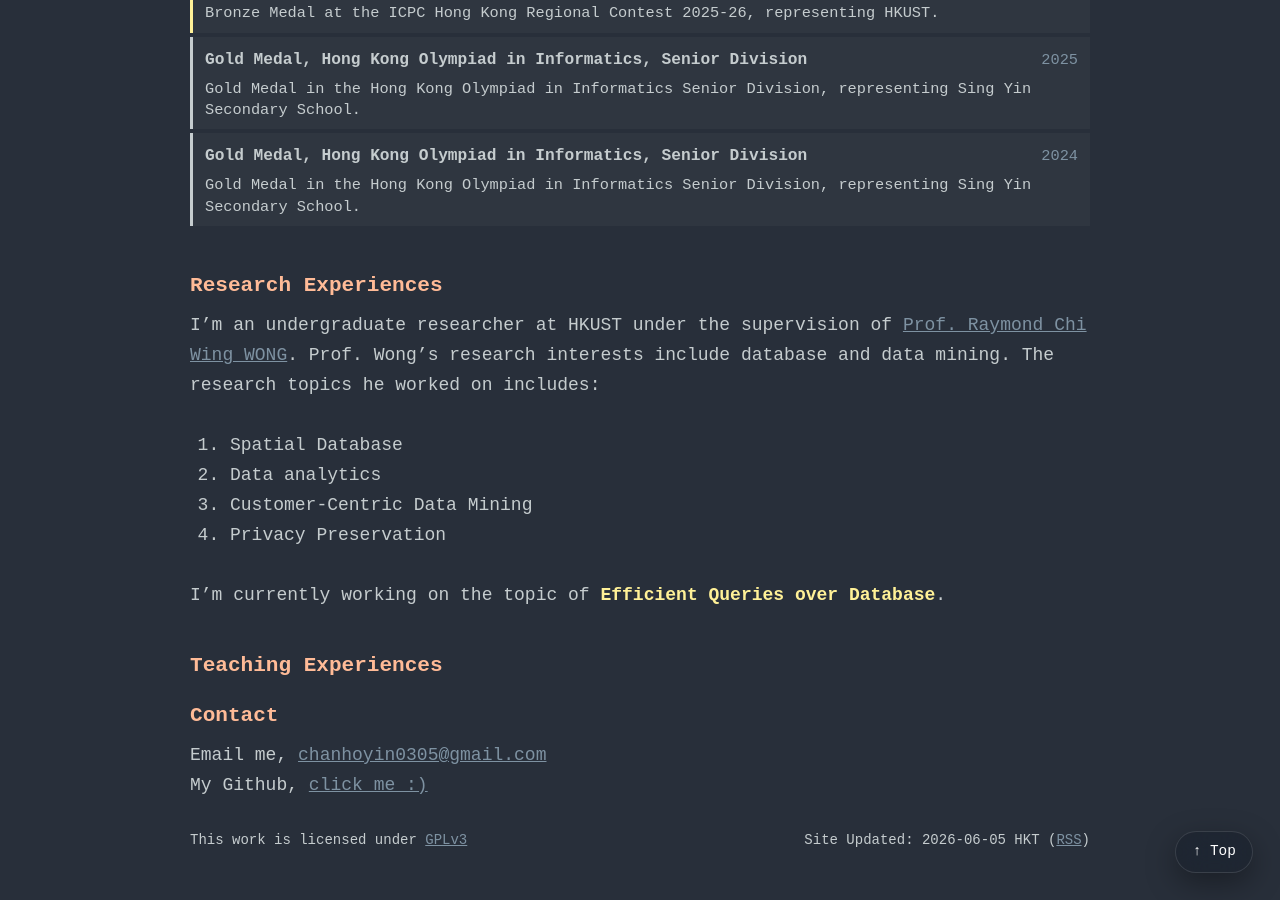
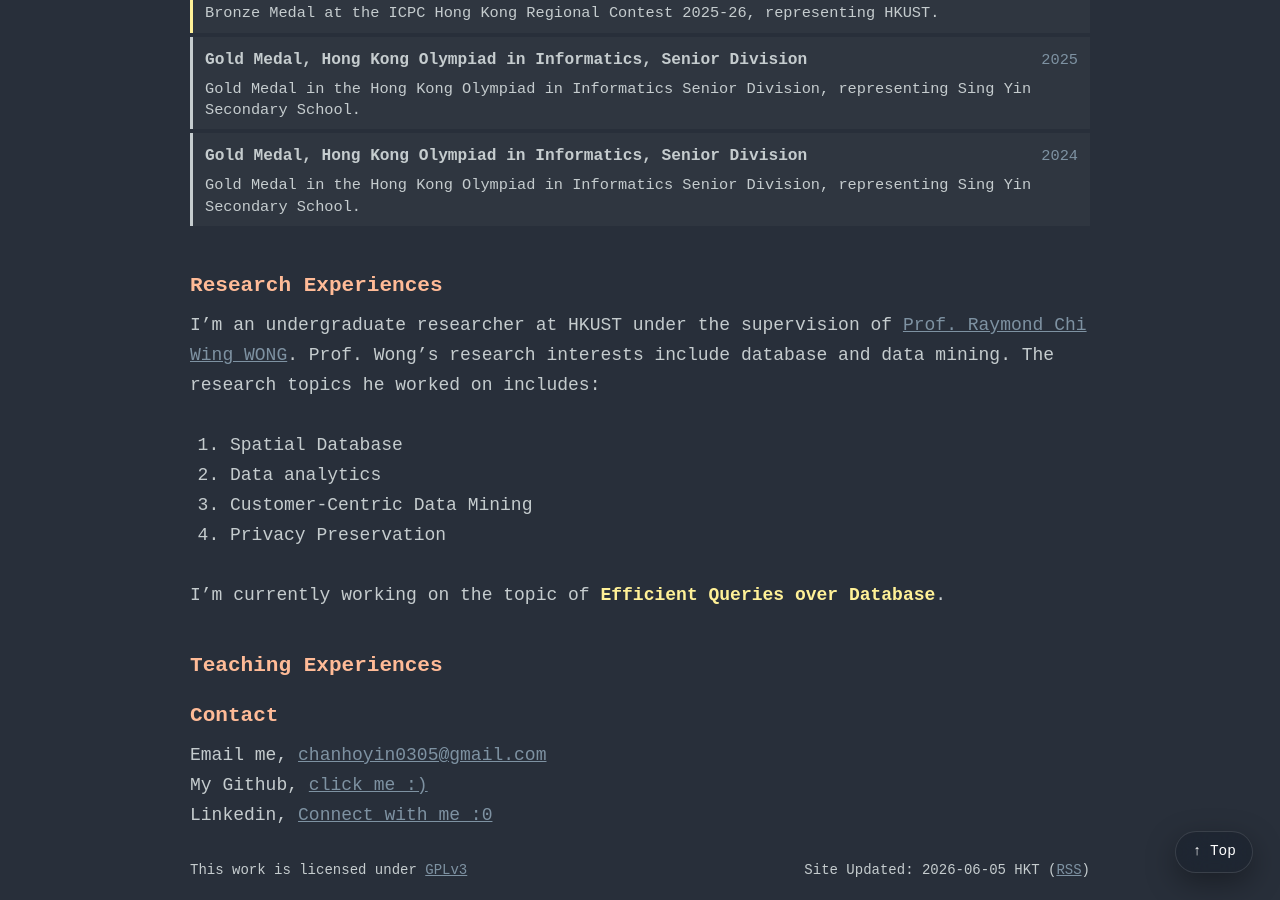
Before and after one commit to DanielChan0305/DanielChan0305.github.io, a Jekyll site: the page built from index.md, in a window 1280 px wide and 900 px high, scrolled down 1768 px. Built offline with Jekyll 4.4.1, drawn with Linux system fonts in a browser that asks for light colours.

Commit message:
feat(): add link to linkedin

```diff
--- a/index.md
+++ b/index.md
@@ -145,3 +145,5 @@ I'm currently working on the topic of **Efficient Queries over Database**.
 Email me, [chanhoyin0305@gmail.com](mailto:chanhoyin0305@gmail.com)
 
 My Github, [click me :\)](https://github.com/DanielChan0305)
+
+Linkedin, [Connect with me :0 ](https://www.linkedin.com/in/ho-yin-chan-31560a393/)
```
